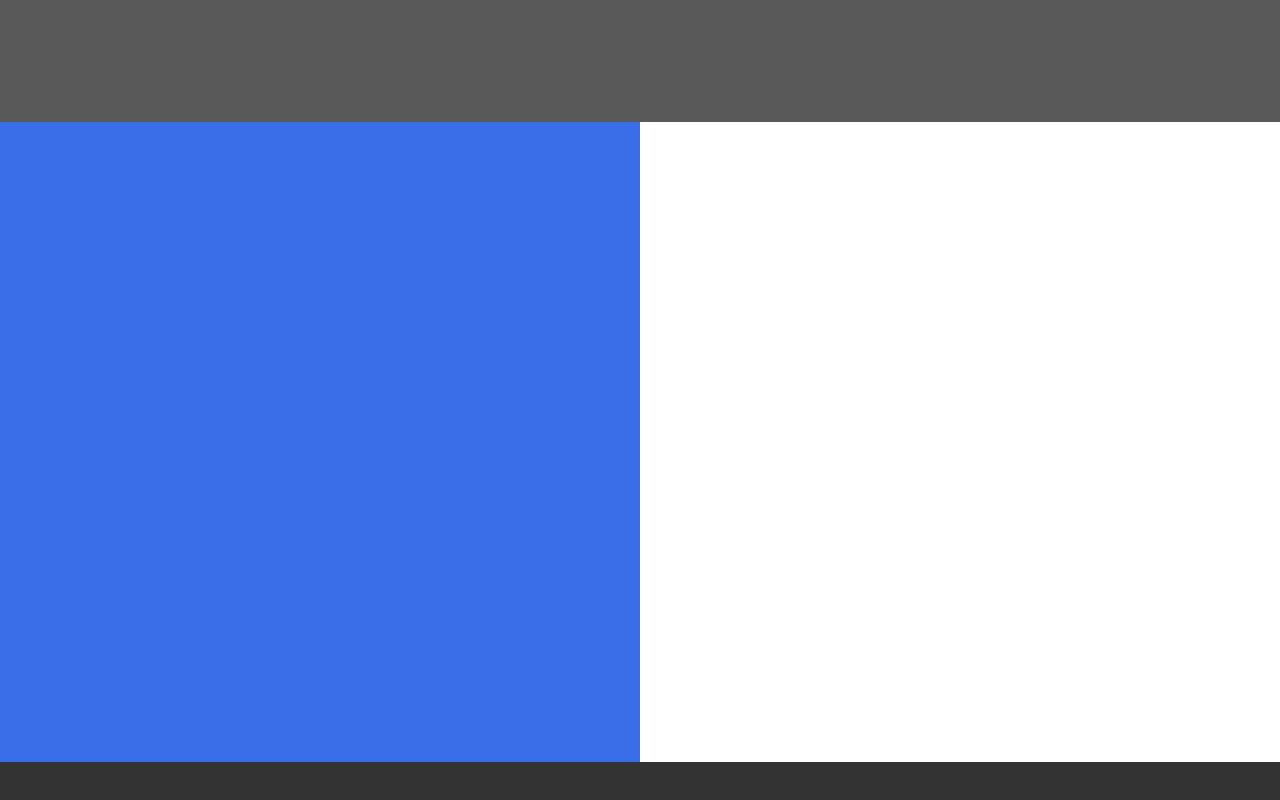
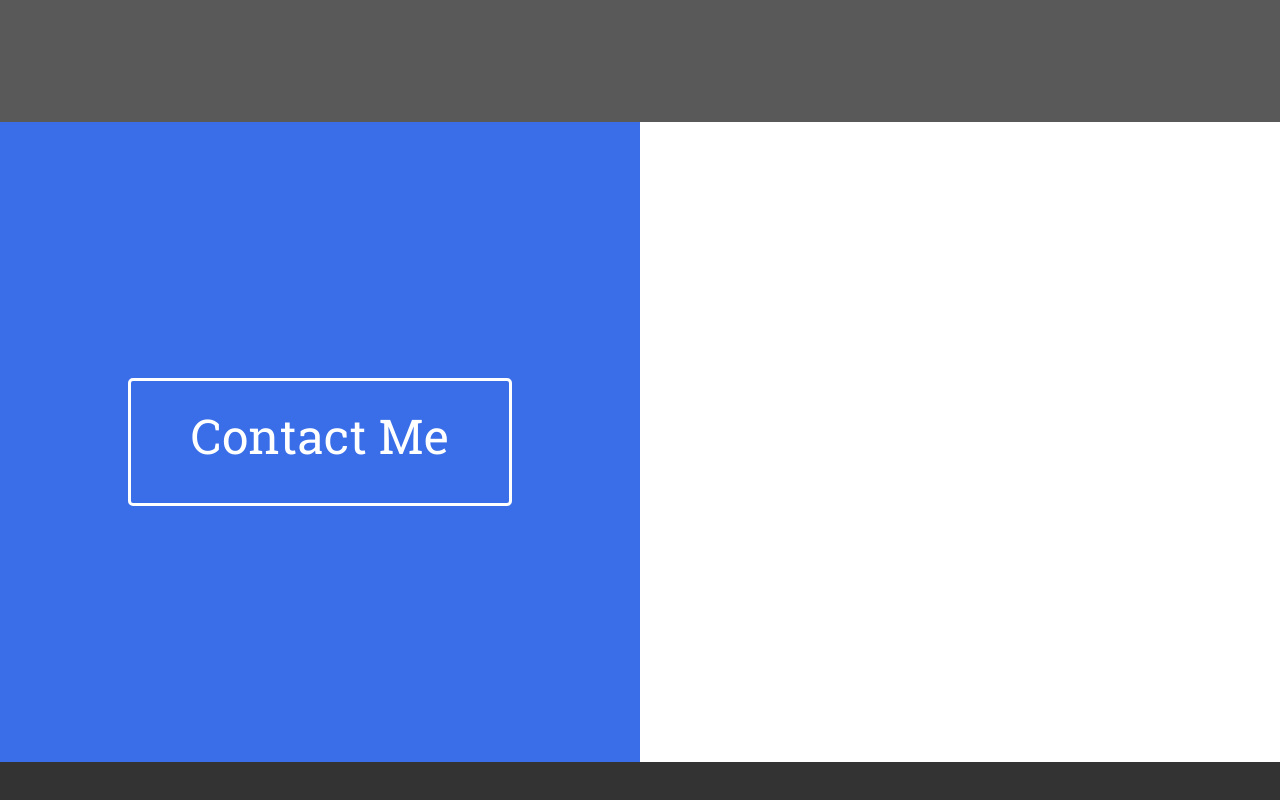
Before and after one commit to marcosOrdieres/marcosordieres.github.io, a React app: page / in a window 1280 px wide. Shown: the part 2278-3078 px from the top of the page. Built offline with nearby package versions, Linux system fonts and the light colour scheme.

Commit message:
wip contact me

```diff
--- a/src/containers/Home/index.js
+++ b/src/containers/Home/index.js
@@ -19,7 +19,8 @@ class Home extends Component {
 
     this.state = {
       hoverValue: false,
-      hoverValueProject: false
+      hoverValueProject: false,
+      hoverValueEmail: false
     };
   }
 
@@ -111,6 +112,23 @@ class Home extends Component {
     this.setState({hoverValueProject: false});
     valueForLeaveHover.style.opacity = 1;
     valueForLeaveHover.style.backgroundColor = '#f6f7f8';
+  }
+
+  onMouseEnterHandlerEmail (value, p) {
+    console.log(value, p);
+    const valueForHover = document.getElementById(value);
+    const valueForHoverP = document.getElementById(p);
+    this.setState({hoverValueEmail: true});
+    valueForHover.backgroundColor = 'white';
+    valueForHoverP.color = 'black';
+  }
+
+  onMouseLeaveHandlerEmail (value, p) {
+    const valueForLeaveHover = document.getElementById(value);
+    const valueForLeaveHoverP = document.getElementById(p);
+    this.setState({hoverValueEmail: false});
+    valueForLeaveHover.backgroundColor = '#3a6ee8';
+    valueForLeaveHoverP.color = 'white';
   }
 
   render () {
@@ -212,7 +230,11 @@ class Home extends Component {
 
         <div className='contactMe'>
           <div className='contact'>
-            <div className='contactEmail' />
+            <div className='contactEmail'>
+              <div className='contactEmailRectangle'id='contactEmailRectangle'
+                onMouseEnter={this.onMouseEnterHandlerEmail.bind(this, 'contactEmailRectangle', 'contactEmailP')}
+                onMouseLeave={this.onMouseLeaveHandlerEmail.bind(this, 'contactEmailRectangle', 'contactEmailP')}><p className='contactEmailP' id='contactEmailP'>Contact Me</p></div>
+            </div>
             <div className='contactPlace' />
           </div>
           <div className='footer' />
--- a/src/styles.scss
+++ b/src/styles.scss
@@ -91,7 +91,9 @@ body {
   display: flex;
   flex: 0.5;
   background-color: #3a6ee8;
-
+  text-align: center;
+  align-items: center;
+  justify-content: center;
 }
 
 .contactPlace {
@@ -304,3 +306,24 @@ body {
   font-family: 'Roboto Slab';
   color: white;
 }
+
+.contactEmailRectangle{
+  width: 60%;
+  height: 20%;
+  border-radius: 5px;
+  border-width: 3px;
+  border-style: solid;
+  border-color: white;
+
+  text-align: center;
+  align-items: center;
+  justify-content: center;
+}
+
+.contactEmailP{
+  font-size: 3em;
+  font-family: 'Roboto Slab';
+  color: white;
+  text-align: center;
+  padding-top: 5%;
+}
```
Also changed, not shown: src/styles.css.
